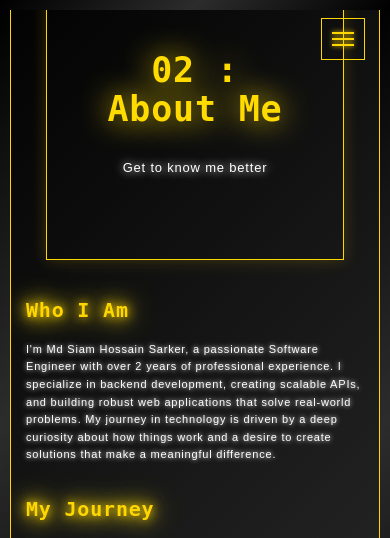
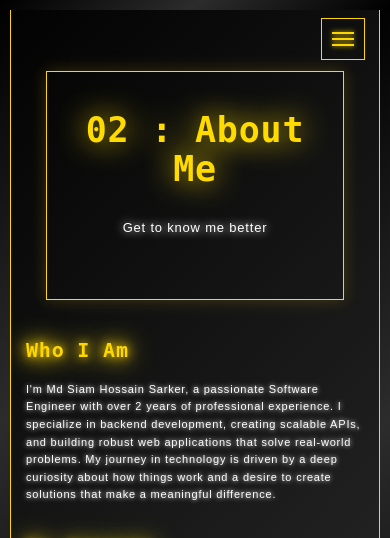
Before and after one commit to SiamSarker/portfo, a Flask app: page /about.html in a window 390 px wide. Shown: the top 538 px of the page. Run offline with Flask 2, Linux system fonts and the light colour scheme; some libraries are stand-ins or nearby versions.

Commit message:
section-container-spacer updated

```diff
--- a/static/custom.css
+++ b/static/custom.css
@@ -807,6 +807,12 @@ div, section, article, main, aside, header, footer {
         padding: 100px 0 40px 0 !important;
     }
 
+    /* Mobile section container spacing */
+    .section-container-spacer {
+        margin-top: 100px !important;
+        padding: 20px !important;
+    }
+
     .hero-full-wrapper {
         flex-direction: column !important;
         align-items: center !important;
```
